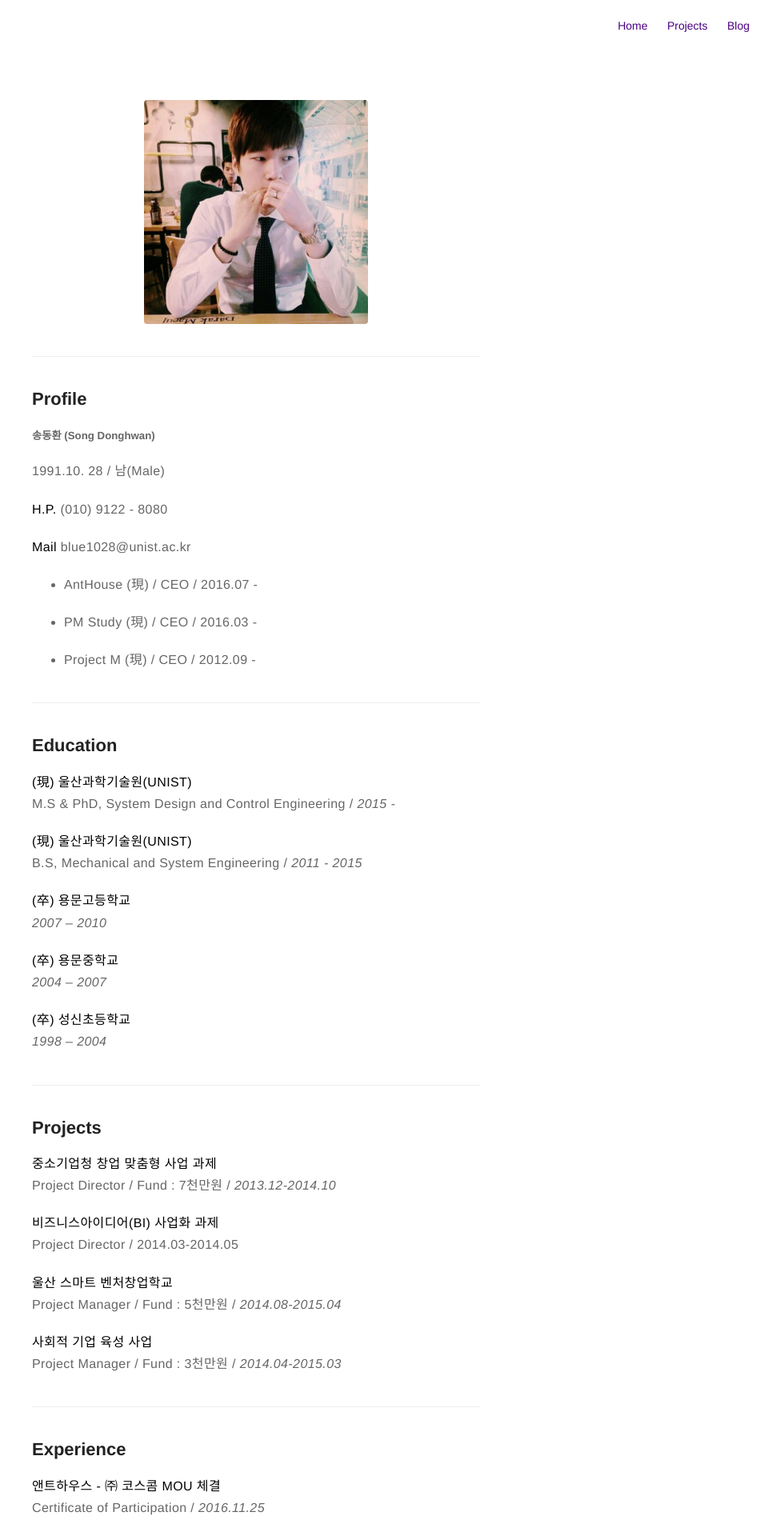
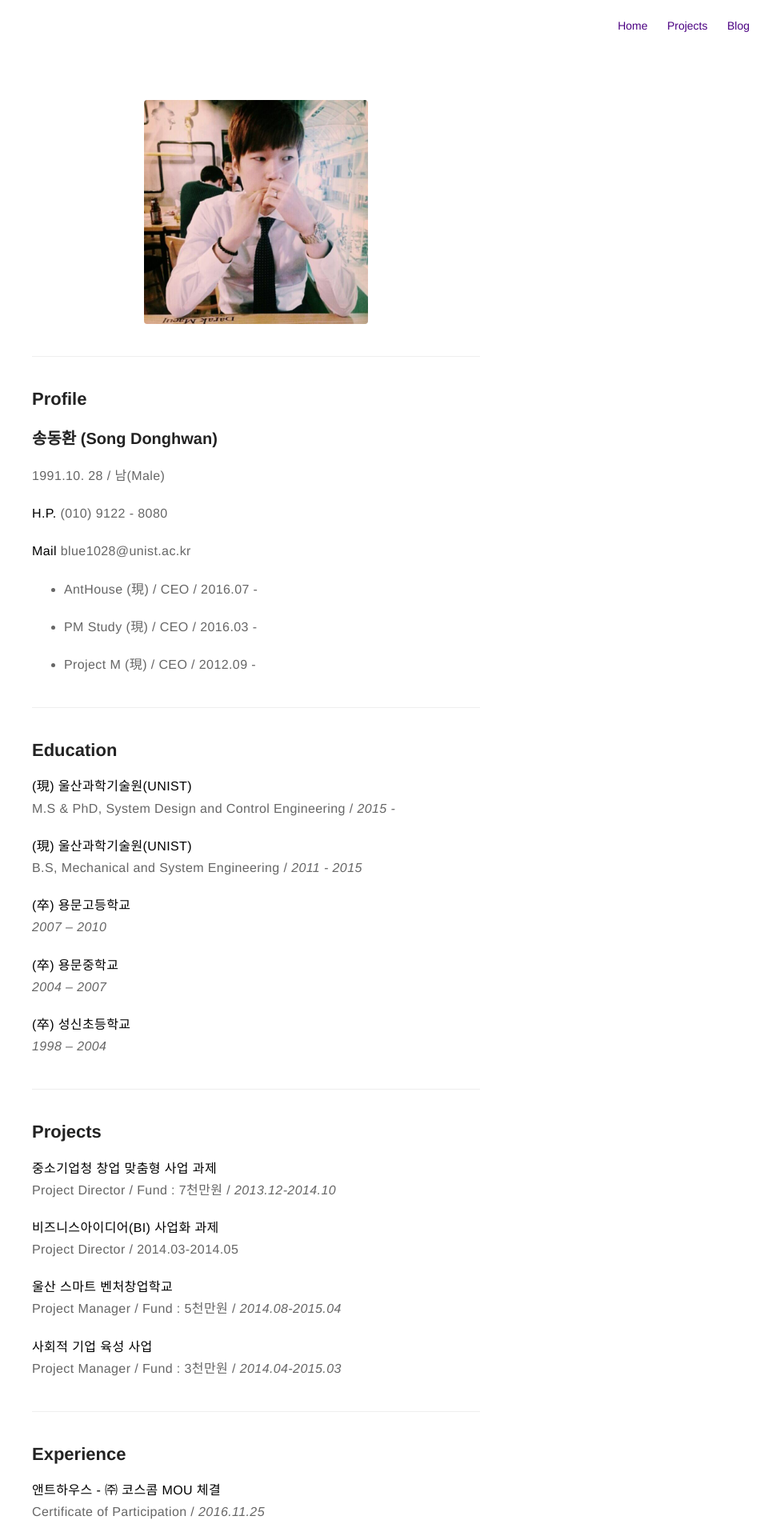
Before and after one commit to MidasS/MidasS.github.io, a Jekyll site: the page built from about.md, in a window 1280 px wide. Shown: the top 1920 px of the page at 80% size, without its empty margins (320-1280 px from the left). Built offline with Jekyll 4.4.1, drawn with Linux system fonts in a browser that asks for light colours.

```diff
--- a/about.md
+++ b/about.md
@@ -10,7 +10,7 @@ layout: page
 
 ## Profile
 
-##### 송동환 (Song Donghwan)
+### 송동환 (Song Donghwan)
 
 1991.10. 28 / 남(Male)
 
```
